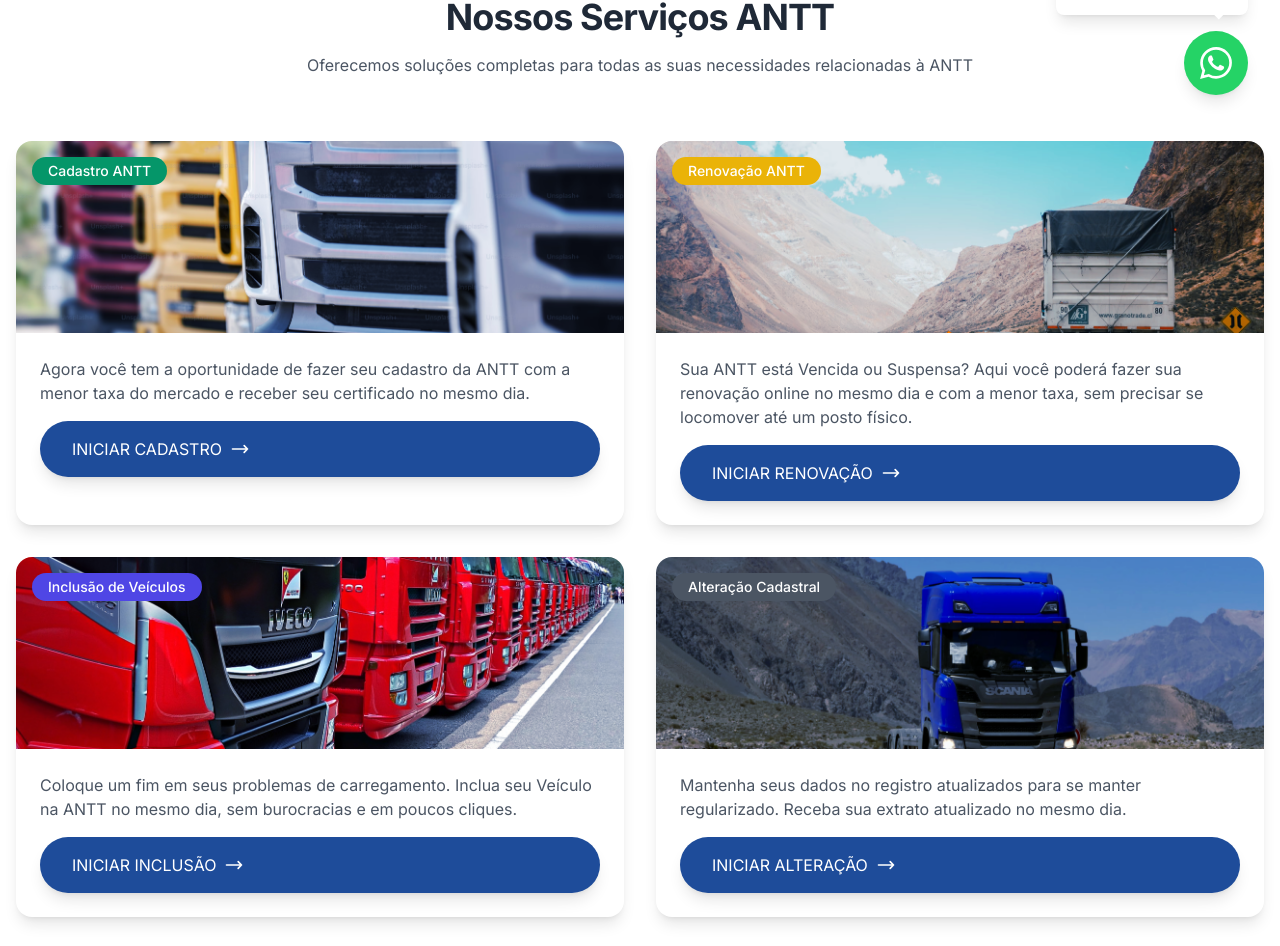
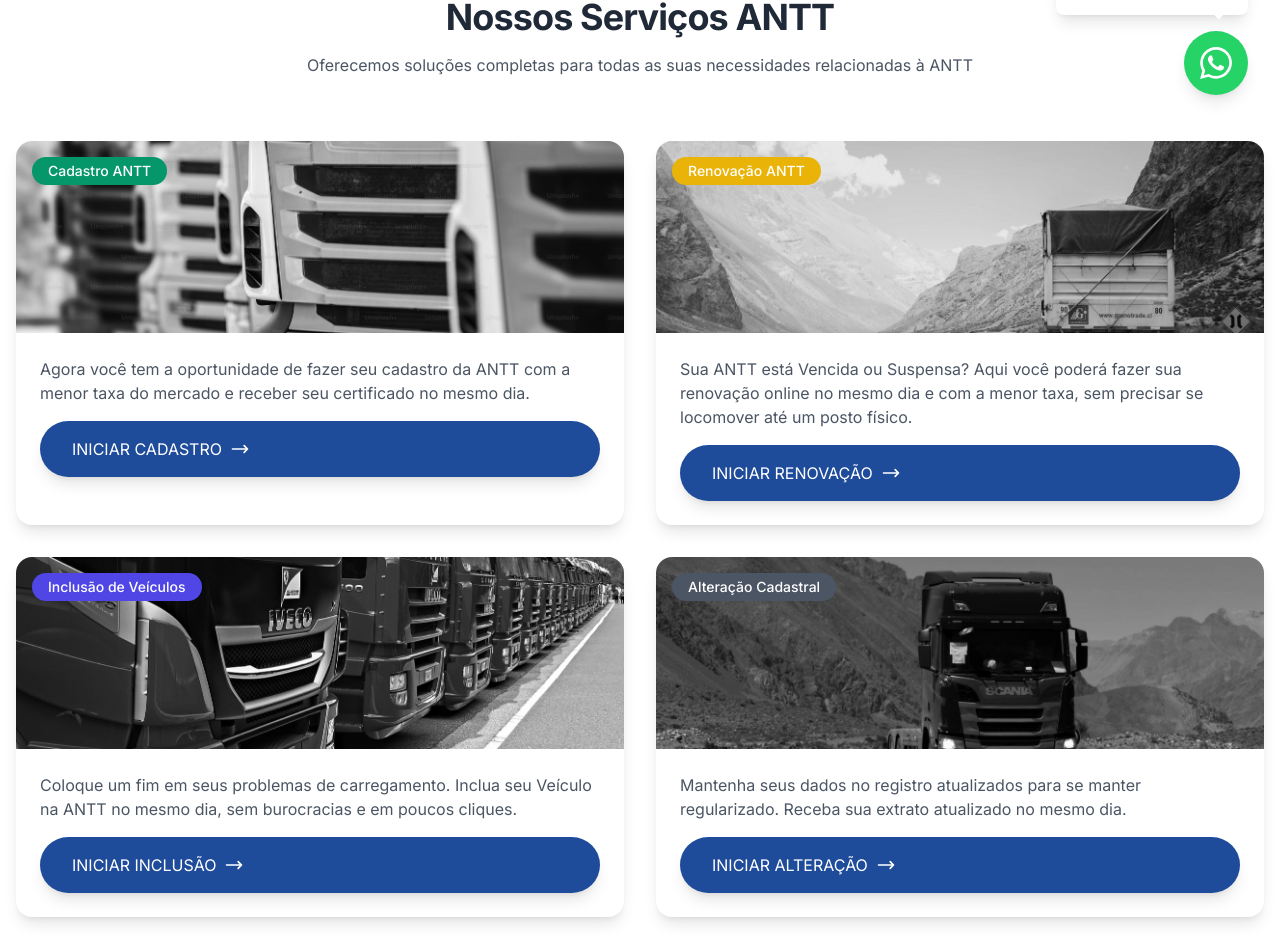
Before and after one commit to williansenawebdesigner/website-logoalitem, a Next.js app: page /servicos/antt in a window 1280 px wide. Shown: the part 673-1619 px from the top of the page. Built offline with nearby package versions, Linux system fonts and the light colour scheme.

Commit message:
efeitos nas imagens do antt

```diff
--- a/app/servicos/antt/page.tsx
+++ b/app/servicos/antt/page.tsx
@@ -130,7 +130,7 @@ export default function Antt() {
                     src={servico.imagem}
                     alt={servico.titulo}
                     fill
-                    className="object-cover"
+                    className="object-cover grayscale hover:grayscale-0 transition-all duration-300"
                     sizes="(max-width: 768px) 100vw, 50vw"
                   />
                   <div className={`absolute top-4 left-4 ${servico.cor} text-white px-4 py-1 rounded-full text-sm font-medium`}>
```
